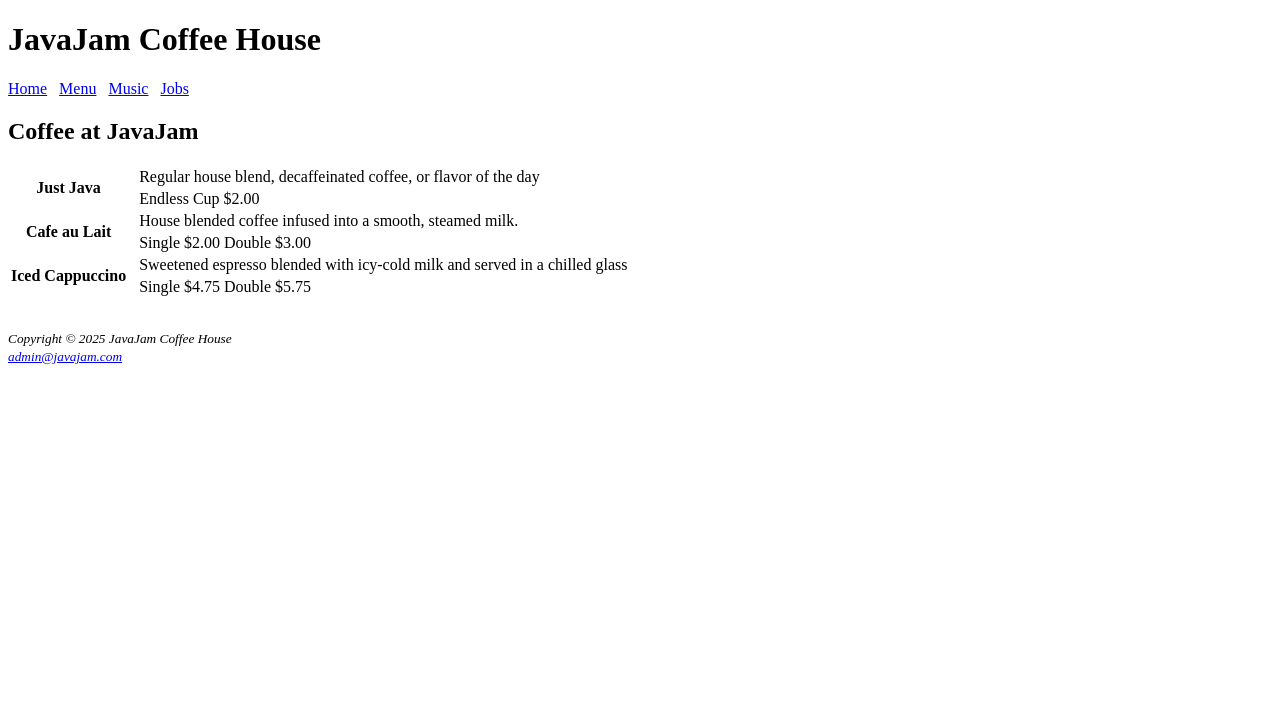
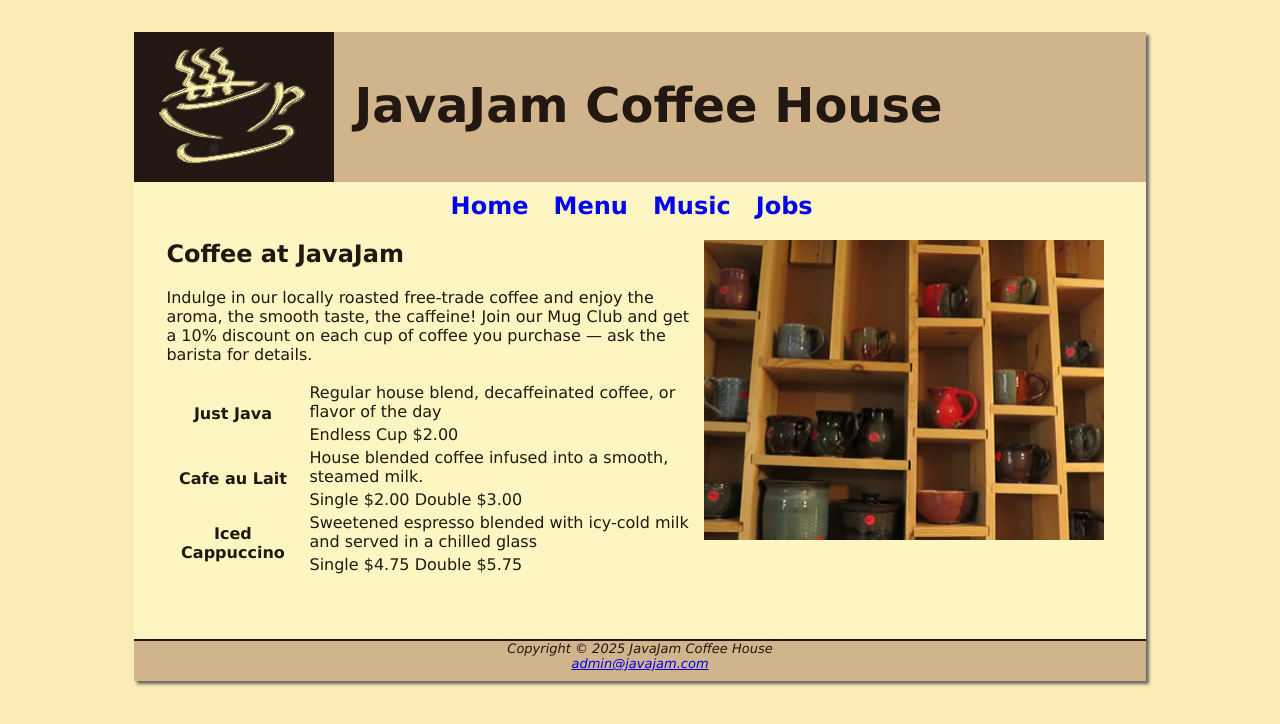
Before and after one commit to muhammadariffahmi/Javajam2, a plain HTML site: page menu.html in a window 1280 px wide. Drawn offline with Linux system fonts and the light colour scheme.

Commit message:
update menu styles

```diff
--- a/menu.html
+++ b/menu.html
@@ -4,8 +4,10 @@
     <meta charset="UTF-8">
     <meta name="viewport" content="width=device-width, initial-scale=1.0">
     <title>JavaJam Coffee House Menu</title>
+    <link rel="stylesheet" href="/stylesheets/javajam.css">
 </head>
 <body>
+    <div id="wrapper">
     <header>
         <h1>JavaJam Coffee House</h1>
     </header>
@@ -18,7 +20,13 @@
     </nav>
 
     <main>
+        <img src="/images/mugs.jpg" alt="mugs on a wall" width="400" height="300">
         <h2>Coffee at JavaJam</h2>
+
+        <p>Indulge in our locally roasted free-trade coffee and enjoy the aroma, the smooth taste, the
+            caffeine! Join our Mug Club and get a 10% discount on each cup of coffee you purchase —
+            ask the barista for details.
+            </p>
 
         <table>
             <tr>
@@ -51,10 +59,9 @@
     </main>
 
     <footer style="margin-top:30px">
-        <small><i>
             Copyright © 2025 JavaJam Coffee House<br>
             <a href="mailto:admin@javajam.com">admin@javajam.com</a>
-        </i></small>
     </footer>
+</div>
 </body>
 </html>
--- a/stylesheets/javajam.css
+++ b/stylesheets/javajam.css
@@ -13,7 +13,7 @@ header{
 }
 
 #wrapper {
-    background-color: #fef62c;
+    background-color: #fef6c2;
     width: 80%;
     margin-right: auto;
     margin-left: auto;
```
Also changed, not shown: index.html (+4 -1 lines).
